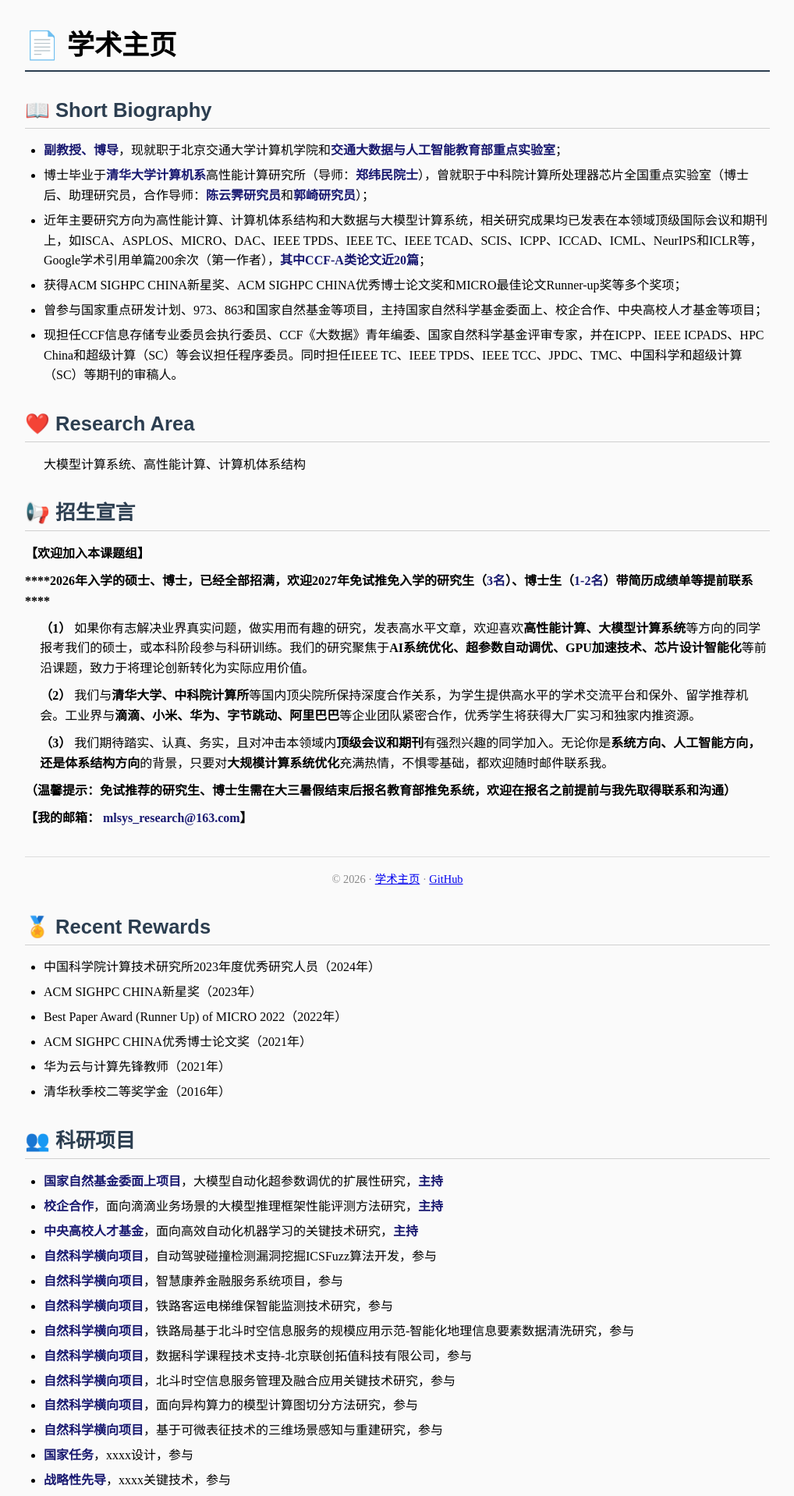
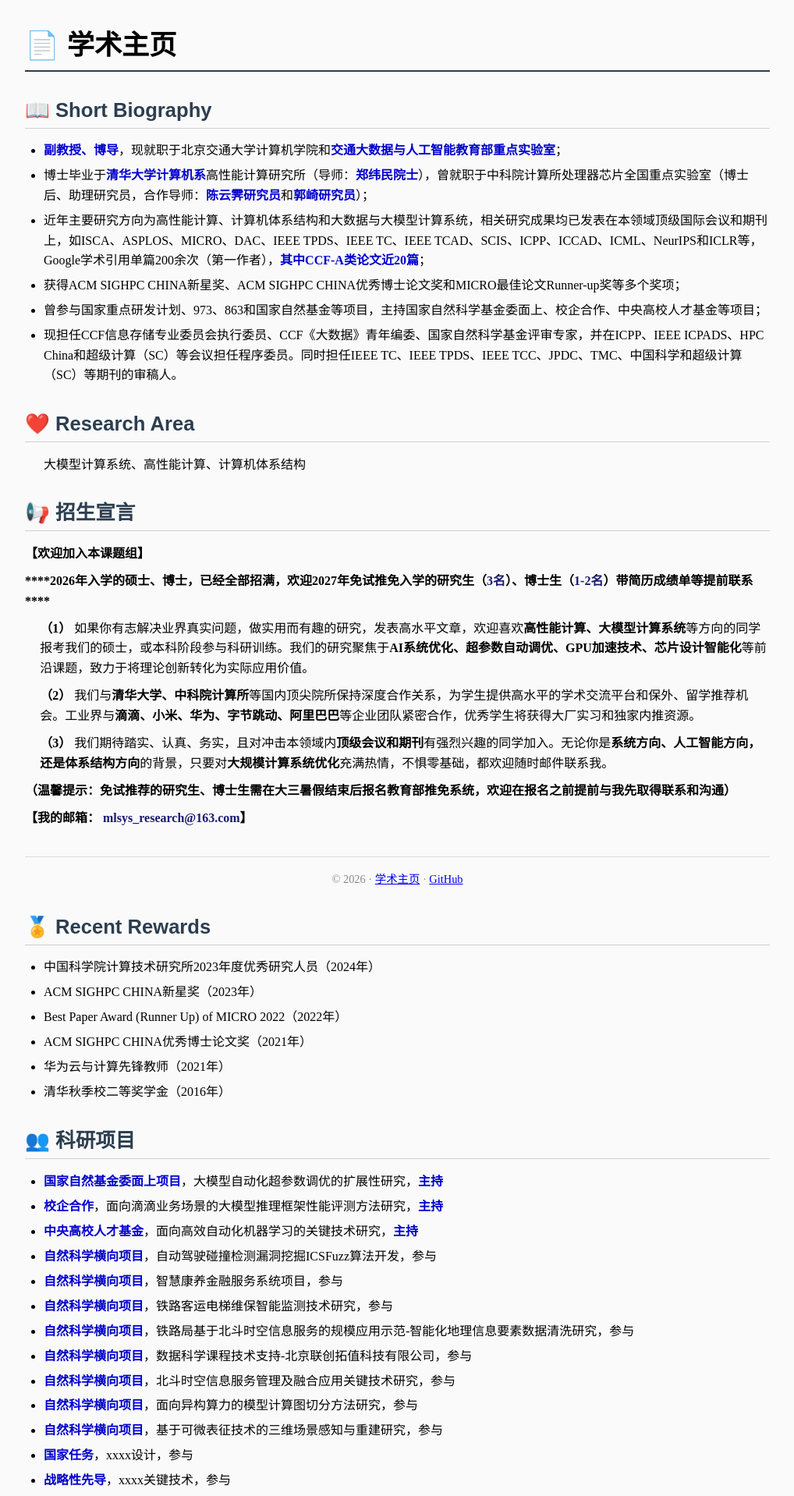
Before and after one commit to mlsys-research-jedy/mlsys-research-jedy.github.io, a Jekyll site: the page index.html, which Jekyll copies as it is, in a window 1280 px wide. Shown: the top 1918 px of the page at 78% size, without its empty margins (123-1141 px from the left). Built offline with Jekyll 4.4.1, drawn with Linux system fonts in a browser that asks for light colours.

Commit message:
Update index.html

```diff
--- a/index.html
+++ b/index.html
@@ -73,7 +73,7 @@
         }
         .bold {
             font-weight: bold;
-            color: #191970;
+            color: #0000cc;
         }
         .footer {
             margin-top: 2.5em;
```
